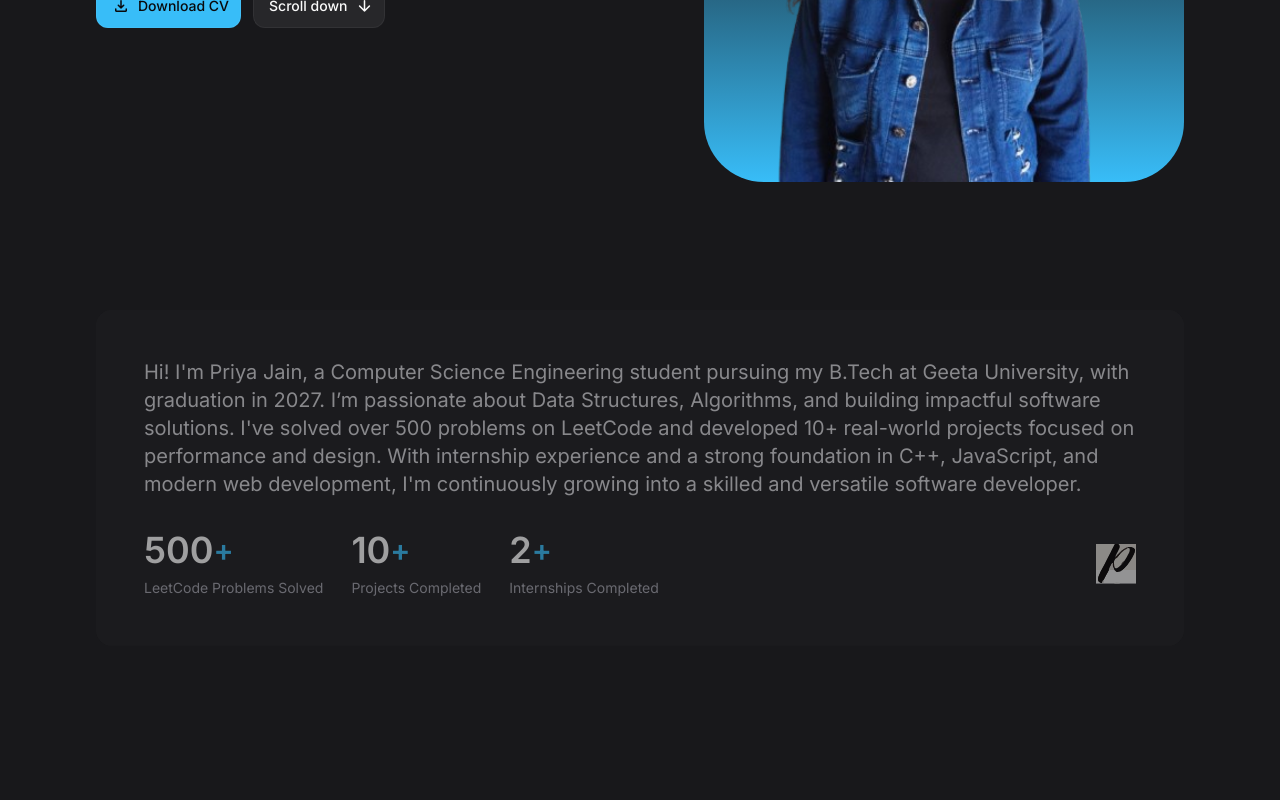
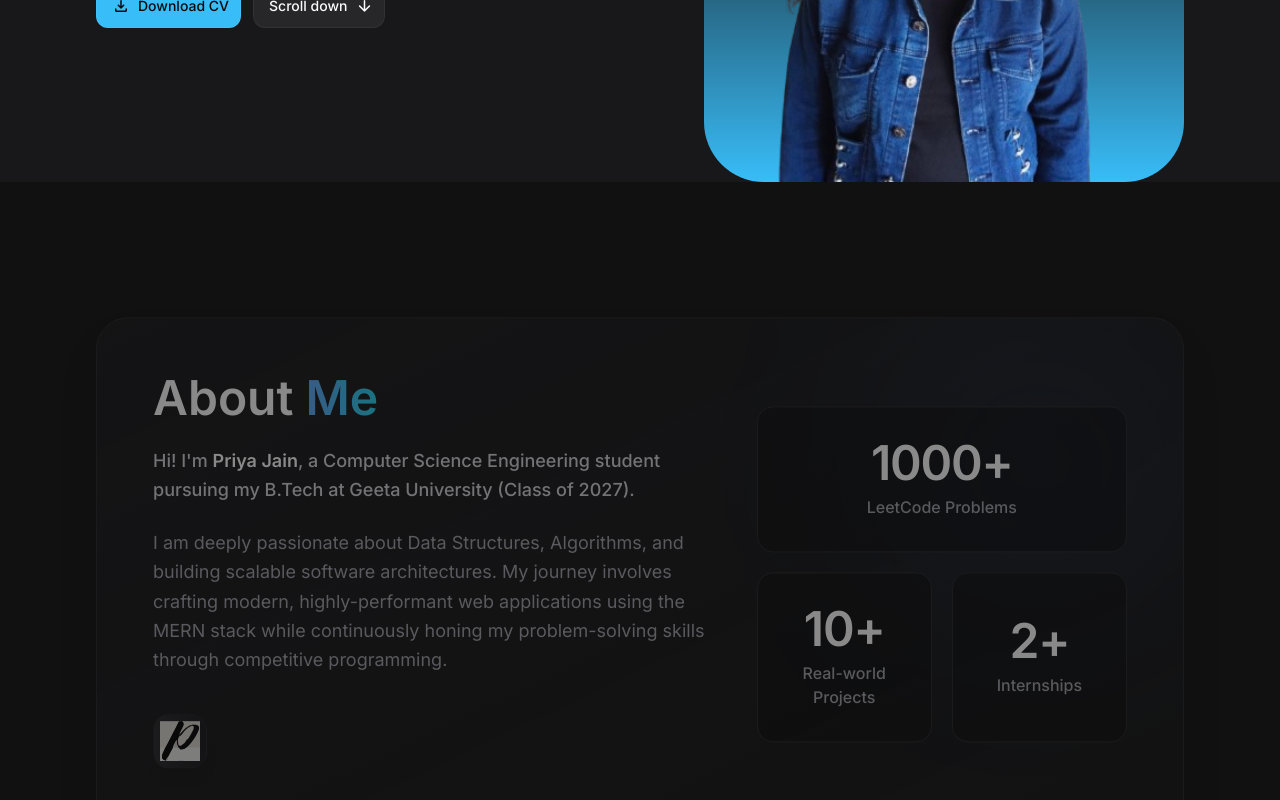
Before and after one commit to PJain7988/Portfolio, a React (Vite) app: page / in a window 1280 px wide. Shown: the part 458-1258 px from the top of the page. Built offline with nearby package versions, Linux system fonts and the light colour scheme.

Commit message:
Redesign About and Internship sections for premium professional UI, update Gemini cert link

```diff
--- a/src/components/About.jsx
+++ b/src/components/About.jsx
@@ -1,41 +1,48 @@
 import React from 'react';
 
 const aboutItems = [
-  {
-    label: 'LeetCode Problems Solved',
-    number: 500
-  },
-  {
-    label: 'Projects Completed',
-    number: 10
-  },
-  {
-    label: 'Internships Completed',
-    number: 2
-  }
+  { label: 'LeetCode Problems', number: '1000+' },
+  { label: 'Real-world Projects', number: '10+' },
+  { label: 'Internships', number: '2+' }
 ];
 
 const About = () => {
   return (
-    <section id="about" className="section">
-      <div className="container">
-        <div className="bg-zinc-800/50 p-7 rounded-2xl md:p-12 reveal-up">
-          <p className="text-zinc-300 mb-4 md:mb-8 md:text-xl md:mx-w-[60ch]">
-            Hi! I'm Priya Jain, a Computer Science Engineering student pursuing my B.Tech at Geeta University, with graduation in 2027. I’m passionate about Data Structures, Algorithms, and building impactful software solutions. I've solved over 500 problems on LeetCode and developed 10+ real-world projects focused on performance and design. With internship experience and a strong foundation in C++, JavaScript, and modern web development, I'm continuously growing into a skilled and versatile software developer.
-          </p>
-          <div className="flex flex-wrap items-center gap-4 md:gap-7">
-            {
-              aboutItems.map(({ label, number }, key) => (
-                <div key={key}>
-                  <div className="flex items-center md:mb-2">
-                    <span className="text-2xl font-semibold md:text-4xl">{number}</span>
-                    <span className="text-sky-400 font-semibold md:text-3xl">+</span>
-                  </div>
-                  <p className="text-sm text-zinc-400">{label}</p>
+    <section id="about" className="section py-20 bg-[#111]">
+      <div className="container max-w-6xl mx-auto px-6">
+        <div className="bg-gradient-to-br from-zinc-900 to-zinc-900/50 border border-zinc-800 p-8 md:p-14 rounded-[2rem] reveal-up shadow-2xl relative overflow-hidden">
+
+          {/* Decorative background glow */}
+          <div className="absolute top-0 right-0 w-72 h-72 bg-blue-500/10 rounded-full blur-[100px] pointer-events-none"></div>
+
+          <div className="relative z-10 grid md:grid-cols-[1.5fr,1fr] gap-12 items-center">
+
+            {/* Text Content */}
+            <div>
+              <h2 className="text-3xl md:text-5xl font-bold text-white mb-6">
+                About <span className="text-transparent bg-clip-text bg-gradient-to-r from-blue-400 to-cyan-400">Me</span>
+              </h2>
+              <p className="text-zinc-300 mb-6 text-lg leading-relaxed font-medium">
+                Hi! I'm <strong className="text-white">Priya Jain</strong>, a Computer Science Engineering student pursuing my B.Tech at Geeta University (Class of 2027).
+              </p>
+              <p className="text-zinc-400 mb-10 leading-relaxed text-lg">
+                I am deeply passionate about Data Structures, Algorithms, and building scalable software architectures. My journey involves crafting modern, highly-performant web applications using the MERN stack while continuously honing my problem-solving skills through competitive programming.
+              </p>
+              <div className="inline-block p-1.5 rounded-2xl bg-gradient-to-r from-zinc-800 to-zinc-900 border border-zinc-800/50 shadow-lg">
+                 <img src="/images/logo.svg" alt="logo" width={40} height={40} className="w-[40px] h-[40px]" />
+              </div>
+            </div>
+
+            {/* Stats Grid */}
+            <div className="grid grid-cols-2 gap-4 md:gap-5">
+              {aboutItems.map(({ label, number }, key) => (
+                <div key={key} className={`${key === 0 ? 'col-span-2' : ''} bg-zinc-950/50 border border-zinc-800 p-6 md:p-8 rounded-2xl flex flex-col justify-center items-center text-center hover:border-blue-500/30 transition-colors group`}>
+                  <h3 className="text-4xl md:text-5xl font-bold text-white mb-2 group-hover:text-blue-400 transition-colors tracking-tight">{number}</h3>
+                  <p className="text-sm md:text-base text-zinc-400 font-medium">{label}</p>
                 </div>
-              ))
-            }
-            <img src="/images/logo.svg" alt="logo" width={30} height={30} className="ml-auto md:w-[40px] md:h-[40px]" />
+              ))}
+            </div>
+
           </div>
         </div>
       </div>
--- a/src/components/CodingAchievements.jsx
+++ b/src/components/CodingAchievements.jsx
@@ -31,7 +31,7 @@ export default function CodingAchievements() {
       imgSrc: "/images/google_gemini.png",
       title: "Google Gemini Certified Student",
       tags: ["Google for Education", "Generative AI", "Certification"],
-      verifyLink: "#",
+      verifyLink: "https://edu.google.accredible.com/ecefd81d-55c7-4dae-9729-9151b9929774",
     },
     {
       imgSrc: "/images/100days.png",
--- a/src/components/Internship.jsx
+++ b/src/components/Internship.jsx
@@ -26,7 +26,7 @@ const internships = [
     duration: 'June 2024 – August 2024',
     company: 'Coding Blocks (Geeta University, Panipat)',
     details: [
-      'Solved 700+ DSA problems on LeetCode, mastering advanced topics including recursion, dynamic programming, backtracking, and greedy algorithms.',
+      'Solved 1000+ DSA problems on LeetCode, mastering advanced topics including recursion, dynamic programming, backtracking, and greedy algorithms.',
       'Participated in peer learning and mentoring sessions to reinforce understanding of core computer science concepts and algorithm design.',
       'Improved problem-solving speed and accuracy for technical interviews through daily practice and mock contests.',
     ],
@@ -45,25 +45,42 @@ const internships = [
 
 const Internship = () => {
   return (
-    <section id="internship" className="bg-zinc-900 py-16 px-6 md:px-20 text-white">
-      <h2 className="text-3xl font-bold text-center mb-12 text-white">Internship Experience</h2>
+    <section id="internship" className="py-20 bg-[#111]">
+      <div className="max-w-4xl mx-auto px-6">
+        <h2 className="text-3xl md:text-4xl font-bold text-center mb-16 text-white reveal-up">
+          Experience <span className="text-blue-500">&</span> Internships
+        </h2>
 
-      <div className="space-y-10">
+        <div className="relative border-l-2 border-zinc-800 ml-3 md:ml-6 space-y-12">
           {internships.map((intern, index) => (
-          <div
-            key={index}
-            className="bg-zinc-800 border border-zinc-700 rounded-xl p-6 shadow hover:shadow-lg transition-shadow duration-300"
-          >
-            <h3 className="text-xl font-semibold text-white mb-1">{intern.role}</h3>
-            <p className="text-sm text-zinc-400">{intern.duration}</p>
-            <p className="text-sm text-zinc-300 italic mb-4">{intern.company}</p>
-            <ul className="list-disc list-inside space-y-2 text-zinc-300 text-sm">
+            <div key={index} className="relative pl-8 md:pl-12 reveal-up group">
+              {/* Timeline Dot */}
+              <div className="absolute -left-[9px] top-1 h-4 w-4 rounded-full bg-blue-500 border-4 border-[#111] group-hover:bg-blue-400 transition-colors shadow-[0_0_10px_rgba(59,130,246,0.8)]"></div>
+
+              {/* Content Card */}
+              <div className="bg-zinc-900/80 border border-zinc-800 p-6 md:p-8 rounded-2xl shadow-lg hover:border-zinc-700 transition-colors">
+                <div className="flex flex-col md:flex-row md:items-start md:justify-between mb-4 gap-3">
+                  <div>
+                    <h3 className="text-xl md:text-2xl font-bold text-white mb-1 group-hover:text-blue-400 transition-colors">{intern.role}</h3>
+                    <p className="text-lg text-zinc-300 font-medium">{intern.company}</p>
+                  </div>
+                  <span className="inline-block px-4 py-1 bg-zinc-950 text-zinc-300 text-sm font-semibold rounded-full border border-zinc-700 w-fit shrink-0 shadow-inner">
+                    {intern.duration}
+                  </span>
+                </div>
+
+                <ul className="list-none space-y-3 mt-6">
                   {intern.details.map((point, idx) => (
-                <li key={idx}>{point}</li>
+                    <li key={idx} className="text-zinc-400 flex items-start">
+                      <span className="mr-3 text-blue-500 mt-[2px] font-bold">▹</span>
+                      <span className="leading-relaxed">{point}</span>
+                    </li>
                   ))}
                 </ul>
               </div>
+            </div>
           ))}
+        </div>
       </div>
     </section>
   );
```
Lines whose indentation alone changed are shown as unchanged.
